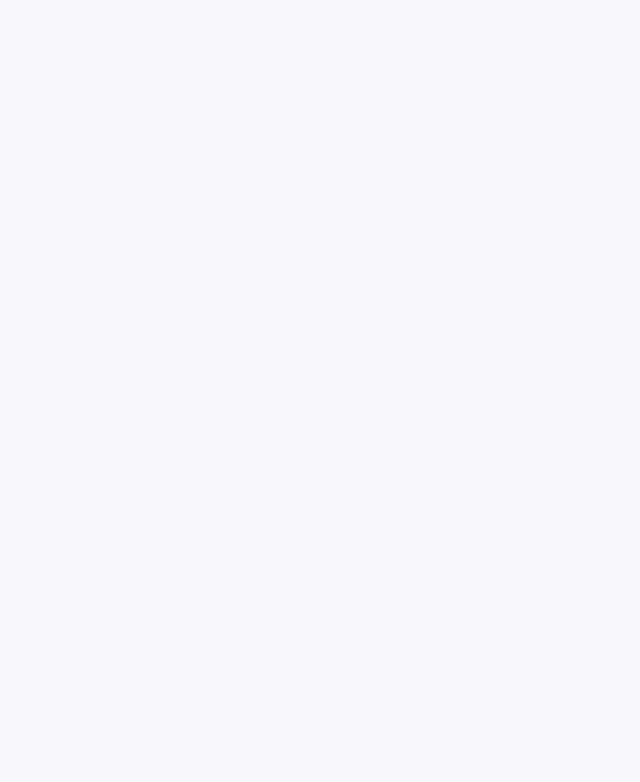
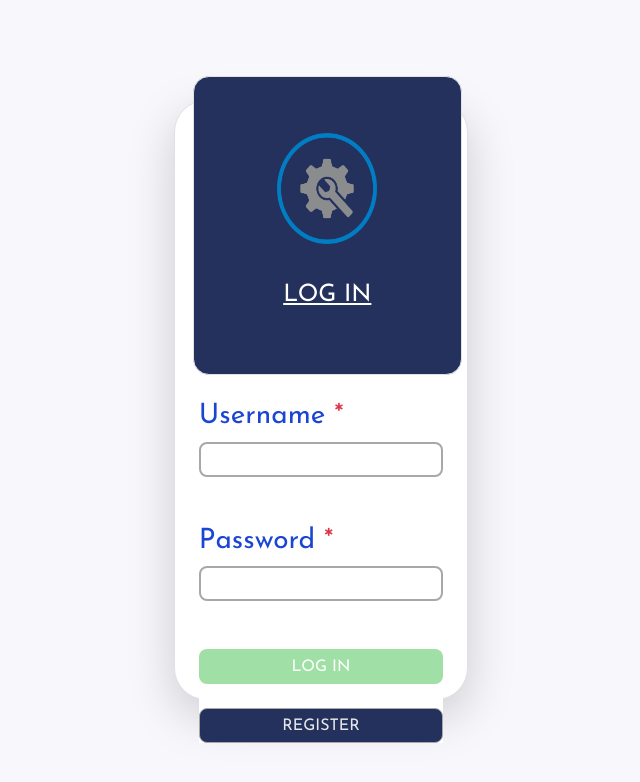
Before and after one commit to Elcavz/Major-Project-2-FrontEnd, a React (Create React App) app in the folder mp2/: page /login in a window 1280 px wide. Before the commit this address had no page. Shown: the top 782 px of the page, without its empty margins (319-959 px from the left). Built offline with nearby package versions, Linux system fonts and the light colour scheme.

Commit message:
10-29-23

```diff
--- a/mp2/src/App.js
+++ b/mp2/src/App.js
@@ -2,14 +2,18 @@ import React from 'react';
 import {BrowserRouter, Routes, Route} from 'react-router-dom'
 import './authentication.css';
 import './App.css';
-import Registration from './Authentication/register';
+import Register from './Authentication/register';
+import Login from './Authentication/login';
+import Home from './Home/home';
 
 function App() {
   return (
     <BrowserRouter>
       <Routes>
-        <Route path="/">
-          <Route index element={<Registration/>}/>
+        <Route path="login" element={<Login/>}/>
+        <Route path="register" element={<Register/>}/>
+        <Route path='/'>
+          <Route index element={<Home/>}/>
         </Route>
       </Routes>
     </BrowserRouter>
--- /dev/null
+++ b/mp2/src/Authentication/login.jsx
@@ -0,0 +1,114 @@
+import { useState } from "react";
+import { Link } from "react-router-dom";
+import React from 'react';
+import loginLogo from './assets/adminLogin.png';
+
+function Login() {
+
+
+    const loginCard = document.getElementById('loginCard')
+    const invalidCred = document.getElementById('invalidCred')
+    const [userNameValue, SetUserNameValue] = useState('')
+    const [passwordValue, SetPasswordValue] = useState('')
+    const [LoginBtnBGColor, SetLoginBtnBGColor] = useState()
+    const [LoginBtnDisabled, SetLoginBtnDisabled] = useState()
+    const [LoginBtnCursor, SetLoginBtnCursor] = useState()
+    const [LoginBtnWidth, SetLoginBtnWidth] = useState()
+    const [LoginBtnBorder, SetLoginBtnBorder] = useState()
+    const [LoginBtnBoxShadow, SetLoginBtnBoxShadow] = useState()
+    const [LoginCard, SetLoginCardAnim] = useState()
+
+    function enableLoginBtn() {
+        if (userNameValue !== '' && passwordValue !== '') {
+            SetLoginBtnBGColor(true);
+            SetLoginBtnDisabled(false);
+            SetLoginBtnCursor(true);
+        } else {
+            SetLoginBtnBGColor(false);
+            SetLoginBtnDisabled(true);
+            SetLoginBtnCursor(false);
+        }
+    }
+
+    function login() {
+        fetch('http://localhost:3000/login', {
+            method: 'post',
+            headers: {
+                'Accept': 'application/json',
+                'Content-Type': 'application/json'
+            },
+            body: JSON.stringify({
+                username: userNameValue,
+                password: passwordValue,
+            })
+        }).then((data) => {
+            return data.json()
+        }).then((data) => {
+            if (data.success) {
+                const loginBtn = document.getElementById('login_Btn')
+                loginCard.style.removeProperty('animation')
+                invalidCred.innerHTML = ''
+                loginBtn.innerHTML = '✔️'
+                SetLoginBtnWidth(true);
+                SetLoginBtnBorder(true);
+                SetLoginBtnBoxShadow(true);
+
+                function myURL() {
+                    document.location.href = '/';
+                }
+                setTimeout(myURL, 2000);
+            } else {
+                SetLoginCardAnim(true);
+                // loginCard.style.animation = 'shake 0.5s'
+                setTimeout(function() {
+                    SetLoginCardAnim(false);
+                }, 500)
+                invalidCred.innerHTML = 'Invalid Username Or Password'
+            }
+        })
+    }
+
+    return (
+        <div id="login">
+        <div className="vh-100 d-flex flex-nowrap justify-content-center align-items-center">
+        <div id="loginCard"
+        style={{
+            animation: LoginCard ? 'shake 0.5s' : 'none'
+        }} className="h-75 shadow-lg border rounded-5">
+            <div className="h-50 border rounded-4 text-center d-flex flex-nowrap flex-column justify-content-center align-items-center">
+                <div className="bg-transparent h-50 w-50">
+                    <img className="img-fluid bg-transparent h-75 w-75" src={loginLogo} alt=""/>
+                </div>
+                <h4 className="text-white text-decoration-underline">LOG IN</h4>
+            </div>
+            <div className="mx-4 bg-white">
+                <div className="mb-5 bg-white">
+                     <span id="invalidCred" className="fs-4 bg-transparent text-danger fw-bold"></span>
+                    <h3 className="bg-white">Username <span className="text-danger bg-white fs-3">*</span></h3>
+                    <input id="userName" className="fs-3 px-2 rounded-3 bg-white" value={userNameValue} onKeyUp={enableLoginBtn} onChange={(e) => SetUserNameValue(e.target.value)} type="text"/>
+                </div>
+                <div className="mb-5 bg-white">
+                    <h3 id="passH3" className="bg-white">Password <span className="text-danger bg-white fs-3">*</span></h3>
+                    <input id="password" className="fs-3 px-2 rounded-3 bg-white" value={passwordValue} onKeyUp={enableLoginBtn} onChange={(e) => SetPasswordValue(e.target.value)} type="password"/>
+                </div>
+                <div className="text-center bg-transparent">
+                    <button id="login_Btn"
+                    style={{
+                        backgroundColor: LoginBtnBGColor ? '#39df47' : '#a0dfa5',
+                        cursor: LoginBtnCursor ? 'pointer' : 'not-allowed',
+                        width: LoginBtnWidth ? '15%' : '100%',
+                        border: LoginBtnBorder ? 'green' : 'none',
+                        boxShadow: LoginBtnBoxShadow ? 'green 0px 0px 10px 0px' : 'none'
+                    }} className="rounded-3" onClick={login} disabled={LoginBtnDisabled}>LOG IN</button>
+                </div>
+                <div className="mt-4 bg-white">
+                    <Link id="reg_Btn" to='/register' className="d-flex flex-nowrap justify-content-center align-items-center text-decoration-none w-100 rounded-3">REGISTER</Link>
+                </div>
+            </div>
+        </div>
+    </div>
+    </div>
+    );
+}
+
+export default Login;
--- a/mp2/src/Authentication/register.jsx
+++ b/mp2/src/Authentication/register.jsx
@@ -1,4 +1,5 @@
 import { useState } from "react";
+import { Link } from "react-router-dom";
 import React from 'react';
 
 function Registration() {
@@ -8,10 +9,6 @@ const [emailValue, SetEmailValue] = useState('')
 const [passwordValue, SetPasswordValue] = useState('')
 const [cPasswordValue, SetCPasswordValue] = useState('')
 const regBtn = document.getElementById('regBtn');
-// const userName = document.getElementById('userName');
-// const email = document.getElementById('email');
-// const password = document.getElementById('password');
-// const cPassword = document.getElementById('cPassword');
 const [RegBtnCursor, SetRegBtnCursor] = useState()
 const [RegBtnBGColor, SetRegBtnBgColor] = useState()
 const [RegBtnColor, SetRegBtnColor] = useState('none')
@@ -78,10 +75,8 @@ function checkPassword() {
             SetRegBtnCursor(true);
             wrongPassword.innerHTML = "."
             SetRegBtnDisable(false);
-            // regBtn.disabled = false;
             password.removeAttribute('style');
             cPassword.removeAttribute('style');
-            // regBtn.style.cursor = 'pointer'
         } else {
             SetXPassColor(false);
             SetPasswordBorder(false);
@@ -95,11 +90,9 @@ function checkPassword() {
             SetCPasswordBoxShadow(false);
             SetPasswordBoxShadow(false);
             SetRegBtnDisable(true);
-            // regBtn.disabled = true;
             warningIconPassword.removeAttribute('style')
             warningIconPassword.classList.add('fa-triangle-exclamation');
             SetRegBtnCursor(false);
-            // regBtn.style.cursor = 'not-allowed'
         }
     } else {
         SetXPassColor(false);
@@ -114,16 +107,11 @@ function checkPassword() {
             SetCPasswordBoxShadow(false);
             SetPasswordBoxShadow(false);
             SetRegBtnDisable(true);
-            // regBtn.disabled = true;
             warningIconPassword.removeAttribute('style')
             warningIconPassword.classList.add('fa-triangle-exclamation');
             SetRegBtnCursor(false);
-            // regBtn.style.cursor = 'not-allowed'
     }
 }
-
-// password.addEventListener('keyup' , checkPassword)
-// cPassword.addEventListener('keyup' , checkPassword)
 
 function validatePass() {
     const password = document.getElementById('password');
@@ -144,10 +132,8 @@ function validatePass() {
             SetRegBtnCursor(true);
             wrongPassword.innerHTML = "."
             SetRegBtnDisable(false);
-            // regBtn.disabled = false;
             password.removeAttribute('style');
             cPassword.removeAttribute('style');
-            // regBtn.style.cursor = 'pointer'
         } else {
             SetXPassColor(false);
             SetPasswordBorder(false);
@@ -161,11 +147,9 @@ function validatePass() {
             SetCPasswordBoxShadow(false);
             SetPasswordBoxShadow(false);
             SetRegBtnDisable(true);
-            // regBtn.disabled = true;
             warningIconPassword.removeAttribute('style')
             warningIconPassword.classList.add('fa-triangle-exclamation');
             SetRegBtnCursor(false);
-            // regBtn.style.cursor = 'not-allowed'
         }
     } else {
         SetXPassColor(false);
@@ -180,15 +164,11 @@ function validatePass() {
             SetCPasswordBoxShadow(false);
             SetPasswordBoxShadow(false);
             SetRegBtnDisable(true);
-            // regBtn.disabled = true;
             warningIconPassword.removeAttribute('style')
             warningIconPassword.classList.add('fa-triangle-exclamation');
             SetRegBtnCursor(false);
-            // regBtn.style.cursor = 'not-allowed'
     }
 }
-
-// password.addEventListener('keyup' , validatePass)
 
 function register() {
     console.log('test')
@@ -230,6 +210,7 @@ function register() {
 }
 
   return (
+    <div id="register">
         <div className="vh-100 d-flex flex-nowrap justify-content-center align-items-center">
             <div className="h-75 shadow-lg border rounded-5">
                 <div className="h-25 border rounded-4 text-center d-flex flex-nowrap justify-content-center align-items-center">
@@ -293,9 +274,10 @@ function register() {
                         }} className="rounded-3" onClick={register} disabled={RegBtnDisable}>REGISTER</button>
                     </div>
                     <div className="mt-4 bg-white">
-                    <a id="loginBtn" className="d-flex flex-nowrap justify-content-center align-items-center text-decoration-none w-100 rounded-3" href="login.html" type="button">
+                        <Link to='/login' id="loginBtn" className="d-flex flex-nowrap justify-content-center align-items-center text-decoration-none w-100 rounded-3">
                             LOG IN
-                    </a>
+                        </Link>
+                    </div>
                 </div>
             </div>
         </div>
--- a/mp2/src/Home/home.jsx
+++ b/mp2/src/Home/home.jsx
@@ -43,6 +43,7 @@ SetProfileBtnBg(false);
 SetDbBtnColor(true);
 SetRegStudentBtnColor(false);
 SetProfileBtnColor(false);
+document.title = 'DASHBOARD'
 
 fetch('http://localhost:3000/totalboys', {
     method: 'POST',
@@ -94,6 +95,7 @@ SetProfileBtnBg(false);
 SetRegStudentBtnColor(true);
 SetDbBtnColor(false);
 SetProfileBtnColor(false);
+document.title = 'REGISTER STUDENT'
 }
 
 function profile() {
@@ -106,6 +108,7 @@ SetRegStudentBtnBg(false)
 SetProfileBtnColor(true);
 SetDbBtnColor(false);
 SetRegStudentBtnColor(false);
+document.title = 'PROFILE'
 }
 
 function submitStudent() {
--- a/mp2/src/authentication.css
+++ b/mp2/src/authentication.css
@@ -6,35 +6,38 @@
     list-style: none;
     box-sizing: border-box;
     font-family: 'Josefin Sans', sans-serif;
-    background-color: #f7f7fc;
 }
 
 /* REGISTRATION CSS */
 
-h3 {
+#register {
+  background-color: #f7f7fc;
+}
+
+#register h3 {
     color: #1b46d4;
 }
 
-h4 {
+#register h4 {
     background-color: transparent;
 }
 
-.h-75 {
+#register .h-75 {
     width: 23%;
     background-color: #ffffff;
 }
 
-.h-75 .rounded-4 {
+#register .h-75 .rounded-4 {
     background-color: #24315c;
     width: 92%;
     transform: translateY(-25px) translateX(18px);
 }
 
-img {
+#register img {
     background-color: transparent;
 }
 
-h6 {
+#register h6 {
     background-color: transparent;
 }
 
@@ -152,11 +155,11 @@ h6 {
 
 /* START OF LOGIN CSS */
 
-#login h3 {
-    color: #1b46d4;
+#login {
+  background-color: #f7f7fc;
 }
 
-#login #regBtn {
+#login #reg_Btn {
     height: 35px;
     border: 1px solid rgb(168, 168, 168);
     background-color: #24315c;
@@ -164,7 +167,7 @@ h6 {
     transition: all 0.3s ease;
 }
 
-#login #loginBtn {
+#login #login_Btn {
     height: 35px;
     width: 100%;
     border: 1px solid rgb(168, 168, 168);
@@ -172,6 +175,37 @@ h6 {
     color: rgb(255, 255, 255);
     transition: all 0.3s ease;
     cursor: not-allowed;
+}
+
+#login {
+  background-color: #f7f7fc;
+}
+
+#login h3 {
+    color: #1b46d4;
+}
+
+#login h4 {
+    background-color: transparent;
+}
+
+#login .h-75 {
+    width: 23%;
+    background-color: #ffffff;
+}
+
+#login .h-75 .rounded-4 {
+    background-color: #24315c;
+    width: 92%;
+    transform: translateY(-25px) translateX(18px);
+}
+
+#login img {
+    background-color: transparent;
+}
+
+#login h6 {
+    background-color: transparent;
 }
 
 @keyframes shake {
```
Also changed, not shown: mp2/src/Authentication/assets/adminLogin.png (added). Lines whose indentation alone changed are shown as unchanged.
